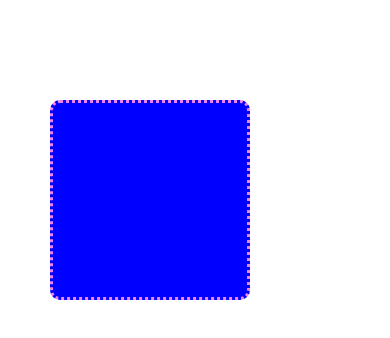
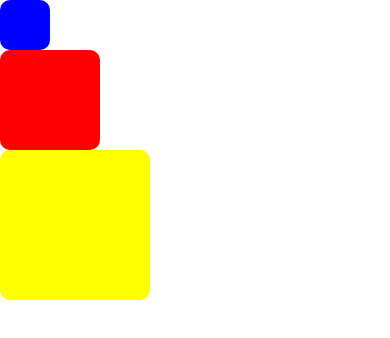
Before and after one commit to martin-gazzara/rn-training, a React Native app in the folder training-playground/: screen / in a window 390 px wide. Shown: the top 338 px of the page. Built offline with nearby package versions, Linux system fonts and the light colour scheme.

Commit message:
Exercise II, Topic 1

```diff
--- a/training-playground/App.js
+++ b/training-playground/App.js
@@ -1,28 +1,13 @@
 import React from 'react';
 import { Alert, StyleSheet, Text, View, TouchableHighLight } from 'react-native';
-import Box from "../training-playground/components/topic1"
+import Exercise from "../training-playground/components/topic1"
 
 
 export default class App extends React.Component {
 
   render() {
     return (
-      <Box style={styles.box}/>
+      <Exercise/>
     );
   }
 }
-
-const styles = StyleSheet.create({
-  box:{
-      width:200,
-      height:200,
-      position:"absolute",
-      left:50,
-      top:100,
-      borderWidth:3,
-      borderColor:"violet",
-      borderStyle:"dotted",
-      borderRadius:10,
-      backgroundColor:"blue"
-    }
-})
--- a/training-playground/components/topic1.js
+++ b/training-playground/components/topic1.js
@@ -1,11 +1,41 @@
 import React from "react";
-import {View} from "react-native";
+import {View, StyleSheet} from "react-native";
 
-export default class Box extends React.Component{
+const styles = StyleSheet.create({
+    container:{
+        flex:1
+    },
+    box1:{
+        width:50,
+        height:50,
+        backgroundColor:"blue",
+        borderRadius:10
+    },
+    box2:{
+        width:100,
+        height:100,
+        backgroundColor:"red",
+        borderRadius:10
+    },
+    box3:{
+        width:150,
+        height:150,
+        backgroundColor:"yellow",
+        borderRadius:10
+    }
+})
+
+export default class Exercise extends React.Component{
+
+
 
     render(){
         return(
-            <View style={this.props.style}></View>
+            <View style={styles.container}>
+                <View style={styles.box1}/>
+                <View style={styles.box2}/>
+                <View style={styles.box3}/>
+            </View>
        )
     }
 
```
